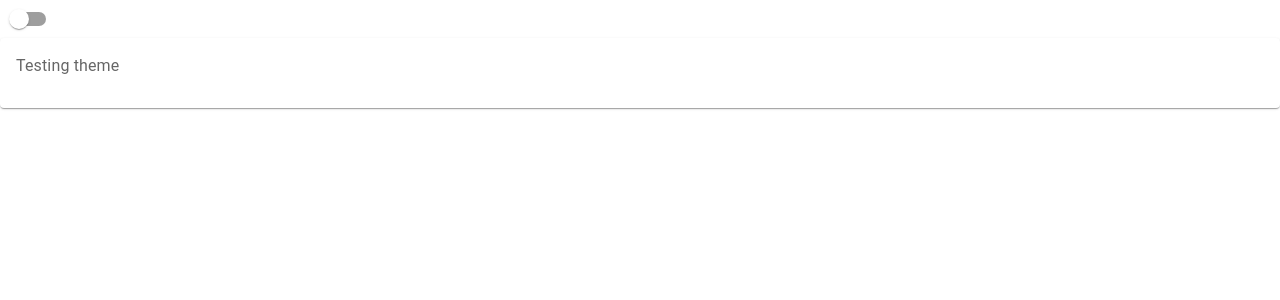
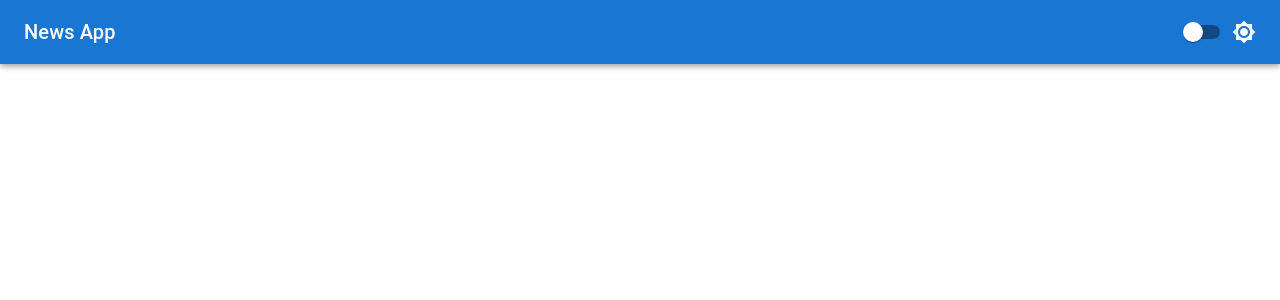
Before and after one commit to SiddiquiMonis401/article-app, a React (Create React App) app: page / in a window 1280 px wide. Shown: the top 300 px of the page. Built offline with nearby package versions, Linux system fonts and the light colour scheme.

Commit message:
used context to share states of theme

```diff
--- a/package.json
+++ b/package.json
@@ -5,6 +5,7 @@
   "dependencies": {
     "@emotion/react": "^11.11.1",
     "@emotion/styled": "^11.11.0",
+    "@mui/icons-material": "^5.14.11",
     "@mui/material": "^5.14.11",
     "@testing-library/jest-dom": "^5.17.0",
     "@testing-library/react": "^13.4.0",
--- a/public/index.html
+++ b/public/index.html
@@ -1,5 +1,5 @@
 <!DOCTYPE html>
-<html lang="en">
+<html>
   <head>
     <meta charset="utf-8" />
     <link rel="icon" href="%PUBLIC_URL%/favicon.ico" />
--- a/src/App.tsx
+++ b/src/App.tsx
@@ -1,33 +1,17 @@
-import  { useState } from "react";
-import { ThemeProvider } from "@emotion/react";
-import {
-  Card,
-  CardContent,
-  Switch,
-  Typography,
-  createTheme,
-} from "@mui/material";
+import NewsAppBar from "./layout/app_bar";
+import AppThemeProvider from "./providers/theme_provider";
+import MaterialThemeProvider from "./providers/material_theme_provider";
 
 function App() {
-  const [darkMode, setDarkMode] = useState<boolean>(false);
-  const theme = createTheme({
-    palette: {
-      mode: darkMode ? "dark" : "light",
-    },
-  });
+
 
 
   return (
-    <ThemeProvider theme={theme}>
-      <Switch onChange={() => setDarkMode((prev) => !prev)} />
-      <Card >
-        <CardContent>
-          <Typography color="text.secondary" gutterBottom>
-            Testing theme
-          </Typography>
-        </CardContent>
-      </Card>
-    </ThemeProvider>
+    <AppThemeProvider>
+      <MaterialThemeProvider>
+        <NewsAppBar />
+      </MaterialThemeProvider>
+    </AppThemeProvider>
   );
 }
 
--- /dev/null
+++ b/src/context/index.tsx
@@ -0,0 +1 @@
+export * from './theme_context';
--- /dev/null
+++ b/src/context/theme_context.tsx
@@ -0,0 +1,12 @@
+import { createContext } from "react";
+import { ThemeState } from "../types/context.type";
+
+const initialThemeState: ThemeState = {
+    themeData: {
+        darkMode: false,
+        direction: 'ltr',
+    },
+    onChangeThemeData: (_key, _value) => {},
+}
+
+export const ThemeContext = createContext(initialThemeState);
--- /dev/null
+++ b/src/layout/app_bar.tsx
@@ -0,0 +1,29 @@
+import * as React from 'react';
+import AppBar from '@mui/material/AppBar';
+import Box from '@mui/material/Box';
+import Toolbar from '@mui/material/Toolbar';
+import Typography from '@mui/material/Typography';
+import Switch from '@mui/material/Switch';
+import { Brightness4Sharp, Brightness7Sharp } from '@mui/icons-material';
+import { useContext } from 'react';
+import { ThemeContext } from '../context';
+
+
+export default function NewsAppBar() {
+  const { themeData: { darkMode }, onChangeThemeData } = useContext(ThemeContext);
+  return (
+    <Box sx={{ flexGrow: 1 }}>
+      <AppBar position="static">
+        <Toolbar>
+
+          <Typography variant="h6" component="div" sx={{ flexGrow: 1 }}>
+            News App
+          </Typography>
+          <Switch onChange={(_, checked) => onChangeThemeData("darkMode", checked)} />
+          {darkMode ? <Brightness4Sharp /> : <Brightness7Sharp />}
+
+        </Toolbar>
+      </AppBar>
+    </Box>
+  );
+}
--- /dev/null
+++ b/src/layout/index.tsx
@@ -0,0 +1 @@
+export * from './app_bar';
--- /dev/null
+++ b/src/providers/material_theme_provider.tsx
@@ -0,0 +1,23 @@
+import { ReactNode, useContext } from "react";
+import { ThemeContext } from "../context";
+import { ThemeProvider, createTheme } from "@mui/material";
+
+type ThemeProviderProps = {
+  children: ReactNode;
+}
+
+export default function MaterialThemeProvider({ children }: ThemeProviderProps) {
+    const { themeData: { darkMode, direction } } = useContext(ThemeContext);
+    const theme = createTheme({
+      palette: {
+        mode: darkMode ? "dark" : "light",
+      },
+      direction,
+    });
+
+  return (
+    <ThemeProvider theme={theme}>
+      {children}
+    </ThemeProvider>
+  );
+}
--- /dev/null
+++ b/src/providers/theme_provider.tsx
@@ -0,0 +1,25 @@
+import { ReactNode, useState } from "react";
+import { ChangeThemeData, ThemeData } from "../types/context.type";
+import { ThemeContext } from "../context";
+
+type ThemeProviderProps = {
+  children: ReactNode;
+}
+
+export default function AppThemeProvider({ children }: ThemeProviderProps) {
+  const [themeData, setThemeData] = useState<ThemeData>({
+    darkMode: false,
+    direction: "ltr",
+  });
+  const changeThemeData: ChangeThemeData = (key, value) => {
+    setThemeData((prev) => ({ ...prev, [key]: value }));
+  };
+
+  return (
+    <ThemeContext.Provider
+      value={{ themeData, onChangeThemeData: changeThemeData }}
+    >
+      {children}
+    </ThemeContext.Provider>
+  );
+}
--- /dev/null
+++ b/src/types/index.tsx
@@ -0,0 +1 @@
+export * from './context.type';
```
Also changed, not shown: src/types/context.type.tsx (added, +13 -0 lines), 1 other file (tests, documents, lock files or other folders).
